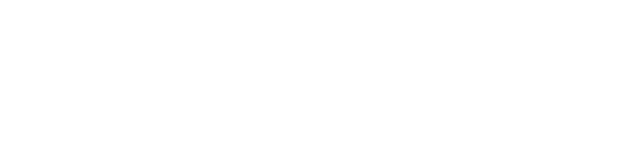
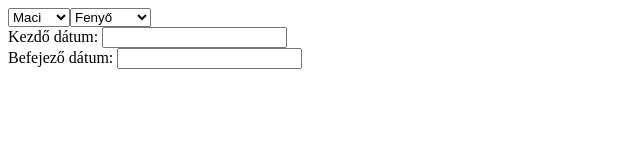
Before and after one commit to exphoenee/DOMelemJS, a plain HTML site: page elem-object.html in a window 1280 px wide. Shown: the whole page, without its empty margins (0-640 px from the left). Drawn offline with Linux system fonts and the light colour scheme.

Commit message:
Update elem-object.html

```diff
--- a/elem-object.html
+++ b/elem-object.html
@@ -7,7 +7,7 @@
     <title>Document</title>
   </head>
   <body>
-    <script src="elem-object.js">
+    <script src="elem-object.js"></script>
     <script>
       /* használata */
 
@@ -42,6 +42,7 @@
       myDOM.selectControl = Elem.Create({
         tag: "select",
         attrs: { id: "selectControl" },
+        style: { color: "red" },
         targetParent: myDOM.selectControlContainer,
         children: animalOption,
       });
```
Lines whose indentation alone changed are shown as unchanged.
